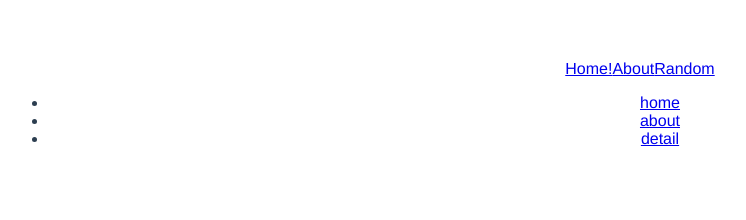
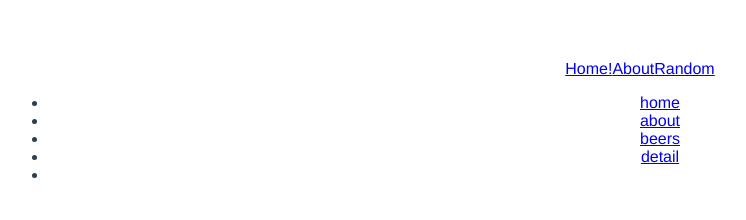
Before and after one commit to jesseDijkman1/Beer_app, a Vue app: page /beers in a window 1280 px wide. Shown: the top 220 px of the page, without its empty margins (0-746 px from the left). Built offline with nearby package versions, Linux system fonts and the light colour scheme.

Commit message:
You can now also have /random as url and it will redirect to a random beer page

```diff
--- a/src/router/index.ts
+++ b/src/router/index.ts
@@ -16,10 +16,19 @@ const routes = [
     component: () => import("../views/About.vue"),
   },
   {
+    path: "/beers",
+    name: "beers",
+    component: () => import("../views/List.vue")
+  },
+  {
     path: "/beers/:id",
     name: "detail",
     component: () => import("../views/Detail.vue"),
     props: true
+  },
+  {
+    path: "/random",
+    redirect: `/beers/${Math.floor(Math.random() * 325) + 1}`
   }
 ];
 
```
